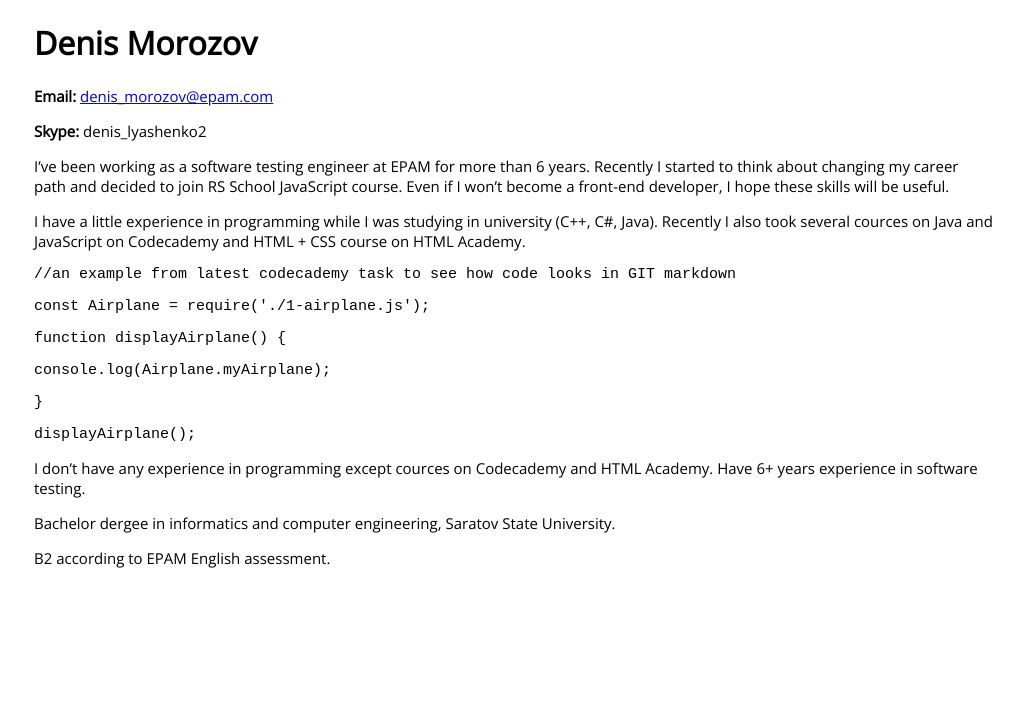
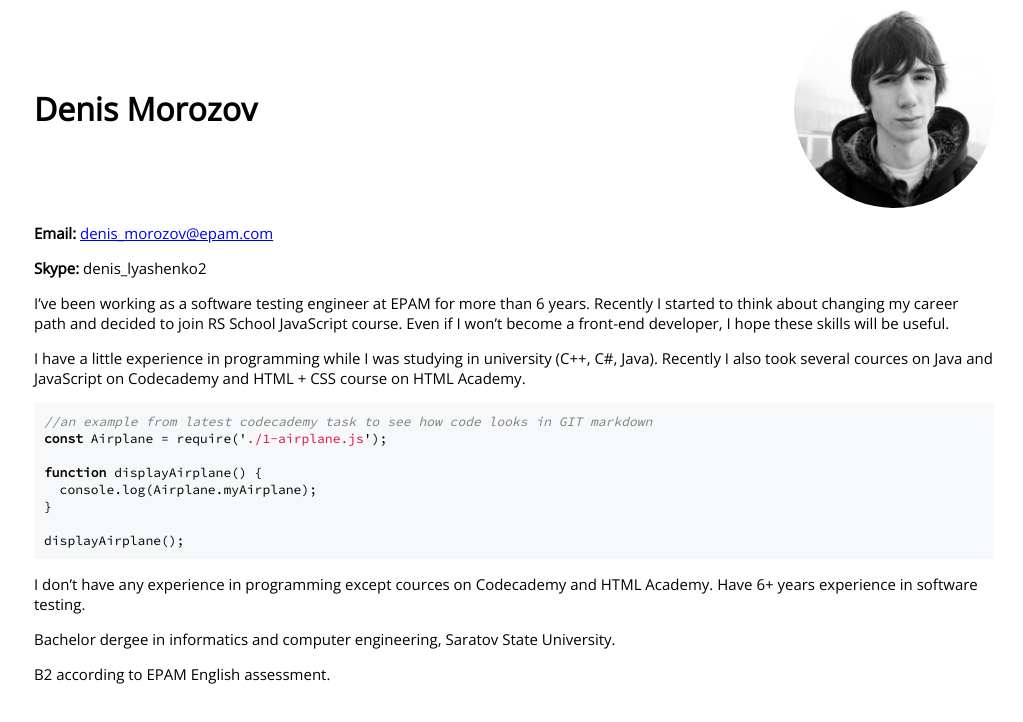
Before and after one commit to lyashenkoda/rsschool-cv, a plain HTML site: page index.html in a window 1280 px wide. Shown: the whole page, without its empty margins (126-1149 px from the left). Drawn offline with nearby package versions, Linux system fonts and the light colour scheme.

Commit message:
feat: add content, styles, image

```diff
--- a/index.html
+++ b/index.html
@@ -4,12 +4,15 @@
     <meta charset="utf-8">
     <link rel="stylesheet" href="style.css">
     <link href="https://fonts.googleapis.com/css?family=Open+Sans&display=swap" rel="stylesheet">
-
+    <link href="https://fonts.googleapis.com/css?family=Source+Code+Pro&display=swap" rel="stylesheet">
     <title>Denis Morozov's CV</title>
   </head>
   <body class="cv">
     <div class="cv-wrapper">
-      <h1 class="cv-name">Denis Morozov</h1>
+      <div class="cv-header">
+        <h1 class="cv-name">Denis Morozov</h1>
+        <img class="cv-profile-picture" src="userpic.png" alt="Photo of Denis Morozov">
+      </div>
       <main class="cv-content">
         <p class="cv-content__paragraph">
           <span class="cv-content__paragraph_strong">Email:</span> <a href="mailto:denis_morozov@epam.com">denis_morozov@epam.com</a>
@@ -23,16 +26,15 @@
         <p class="cv-content__paragraph">
           I have a little experience in programming while I was studying in university (C++, C#, Java). Recently I also took several cources on Java and JavaScript on Codecademy and HTML + CSS course on HTML Academy.
         </p>
-        <code class="cv-content-codeblock">
-          <p class="cv-content-codeblock__codeline_commented">//an example from latest codecademy task to see how code looks in GIT markdown</p>
-          <p class="cv-content-codeblock__codeline">const Airplane = require('./1-airplane.js');</p>
-          <p class="cv-content-codeblock__codeline_empty"></p>
-          <p class="cv-content-codeblock__codeline">function displayAirplane() {</p>
-          <p class="cv-content-codeblock__codeline">    console.log(Airplane.myAirplane);</p>
-          <p class="cv-content-codeblock__codeline">}</p>
-          <p class="cv-content-codeblock__codeline_empty"></p>
-          <p class="cv-content-codeblock__codeline">displayAirplane();</p>
-        </code>
+        <pre class="cv-content-codeblock">
+<span class="cv-content-codeblock__code_commented">//an example from latest codecademy task to see how code looks in GIT markdown</span>
+<span class="cv-content-codeblock__code_bold">const</span> Airplane = require('<span class="cv-content-codeblock__code_colored">./1-airplane.js</span>');
+
+<span class="cv-content-codeblock__code_bold">function</span> displayAirplane() {
+  console.log(Airplane.myAirplane);
+}
+
+displayAirplane();</pre>
         <p class="cv-content__paragraph">
           I don’t have any experience in programming except cources on Codecademy and HTML Academy. Have 6+ years experience in software testing.
         </p>
--- a/style.css
+++ b/style.css
@@ -6,6 +6,19 @@
   margin-right: auto;
   margin-left: auto;
   max-width: 960px;
+}
+
+.cv-header {
+  display: flex;
+  flex-direction: row;
+  align-items: center;
+  justify-content: space-between;
+}
+
+.cv-profile-picture {
+  height: 200px;
+  width: 200px;
+  border-radius: 50%;
 }
 
 .cv-content {
@@ -17,19 +30,25 @@
   font-weight: bold;
 }
 
-.cv-content__codeblock {
+.cv-content-codeblock {
   margin: 0;
-  padding: 0;
+  padding: 10px;
   text-align: left;
-}
-
-.cv-content-codeblock__codeline {
+  font-family: "Source Code Pro", "Courier New", monospace;
+  font-size: 13px;
+  background-color: #F6F8Fa;
 
 }
 
-.cv-content-codeblock__codeline_commented {
-
+.cv-content-codeblock__code_commented {
+  font-style: italic;
+  color: gray;
 }
 
-.cv-content-codeblock__codeline_empty {
+.cv-content-codeblock__code_bold {
+  font-weight: bold;
 }
+
+.cv-content-codeblock__code_colored {
+  color: rgb(221, 17, 68)
+}
```
Also changed, not shown: userpic.png (added).
